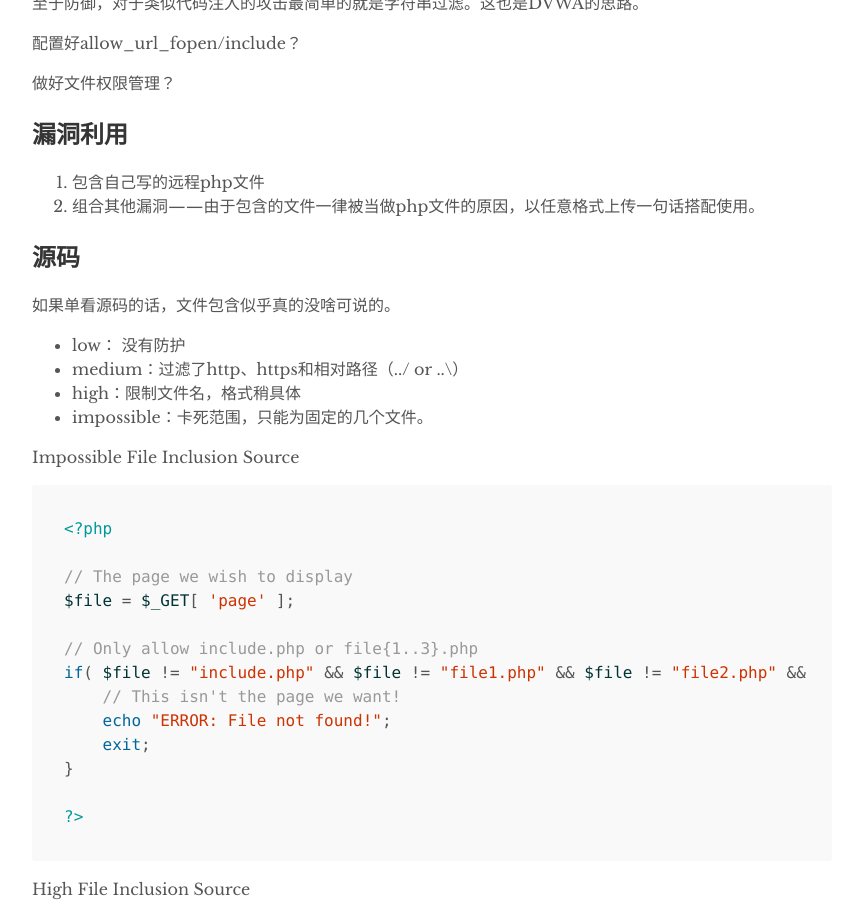
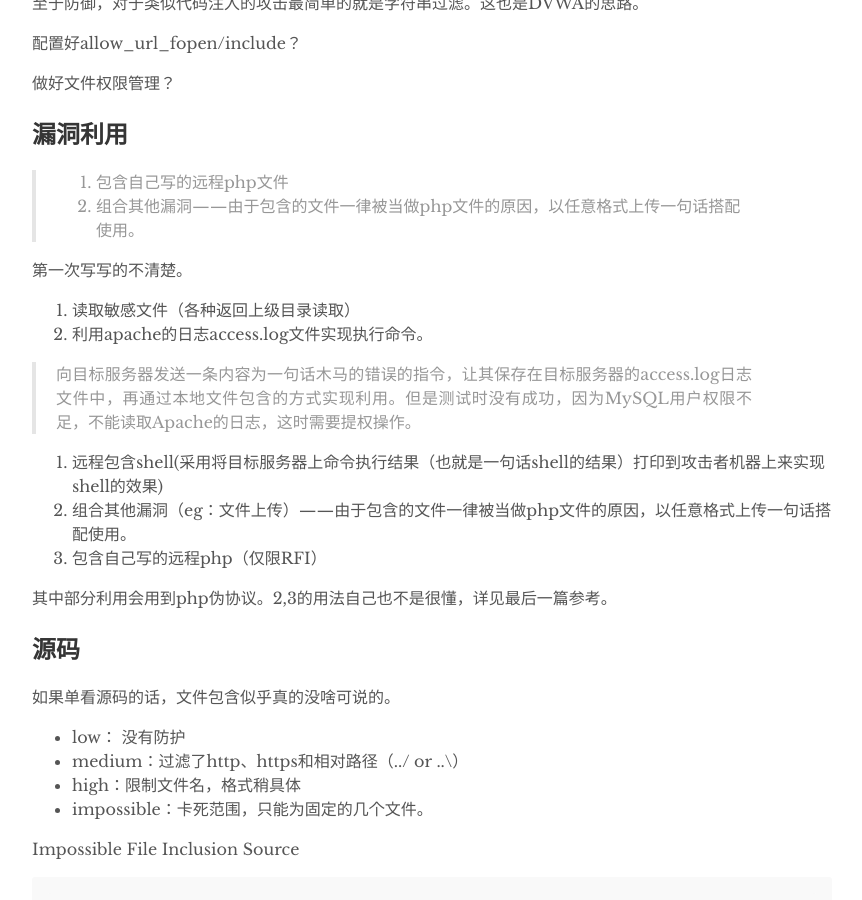
Before and after one commit to marktreyvon/blog, a Jekyll site: the page built from _posts/2018-9-29-DVWAfi.md, in a window 1280 px wide and 900 px high, scrolled down 2112 px. Shown: the whole window, without its empty margins (208-1070 px from the left). Built offline with Jekyll 4.4.1, drawn with Linux system fonts in a browser that asks for light colours; some of the changed text lies outside the part shown.

Commit message:
DVWAfi 1.1

```diff
--- a/_posts/2018-9-29-DVWAfi.md
+++ b/_posts/2018-9-29-DVWAfi.md
@@ -53,7 +53,7 @@ php：访问输入输出流。不需要开启allow_url_fopen，仅php://input、
 
 zip相关的都是用于操作压缩文件，而data似乎就是类似于JavaScript的一种伪协议。
 
-![](15063209941952.png!small)
+![](https://upload-images.jianshu.io/upload_images/9113969-4aa6994b78d9b1e4.png)
 
 ---
 
@@ -78,8 +78,21 @@ system("ipconfig");
 
 ## 漏洞利用
 
-1. 包含自己写的远程php文件
-2. 组合其他漏洞——由于包含的文件一律被当做php文件的原因，以任意格式上传一句话搭配使用。
+> 1. 包含自己写的远程php文件
+> 2. 组合其他漏洞——由于包含的文件一律被当做php文件的原因，以任意格式上传一句话搭配使用。
+
+第一次写写的不清楚。
+
+1. 读取敏感文件（各种返回上级目录读取）
+2. 利用apache的日志access.log文件实现执行命令。
+
+> 向目标服务器发送一条内容为一句话木马的错误的指令，让其保存在目标服务器的access.log日志文件中，再通过本地文件包含的方式实现利用。但是测试时没有成功，因为MySQL用户权限不足，不能读取Apache的日志，这时需要提权操作。
+
+3. 远程包含shell(采用将目标服务器上命令执行结果（也就是一句话shell的结果）打印到攻击者机器上来实现shell的效果)
+4. 组合其他漏洞（eg：文件上传）——由于包含的文件一律被当做php文件的原因，以任意格式上传一句话搭配使用。
+5. 包含自己写的远程php（仅限RFI）
+
+其中部分利用会用到php伪协议。2,3的用法自己也不是很懂，详见最后一篇参考。
 
 ## 源码
 
@@ -152,4 +165,8 @@ $file = $_GET[ 'page' ];
 
 [文件包含漏洞原理分析](https://zhuanlan.zhihu.com/p/25069779)
 
+[文件包含漏洞与PHP伪协议](https://liuxianglai.github.io/2018/05/21/%E6%96%87%E4%BB%B6%E5%8C%85%E5%90%AB%E6%BC%8F%E6%B4%9E%E4%B8%8EPHP%E4%BC%AA%E5%8D%8F%E8%AE%AE/)
+
 [php伪协议实现命令执行的七种姿势](http://www.freebuf.com/column/148886.html)
+
+[DVWA之PHP文件包含漏洞（File Inclusion）](https://blog.csdn.net/SKI_12/article/details/60882602)
```
